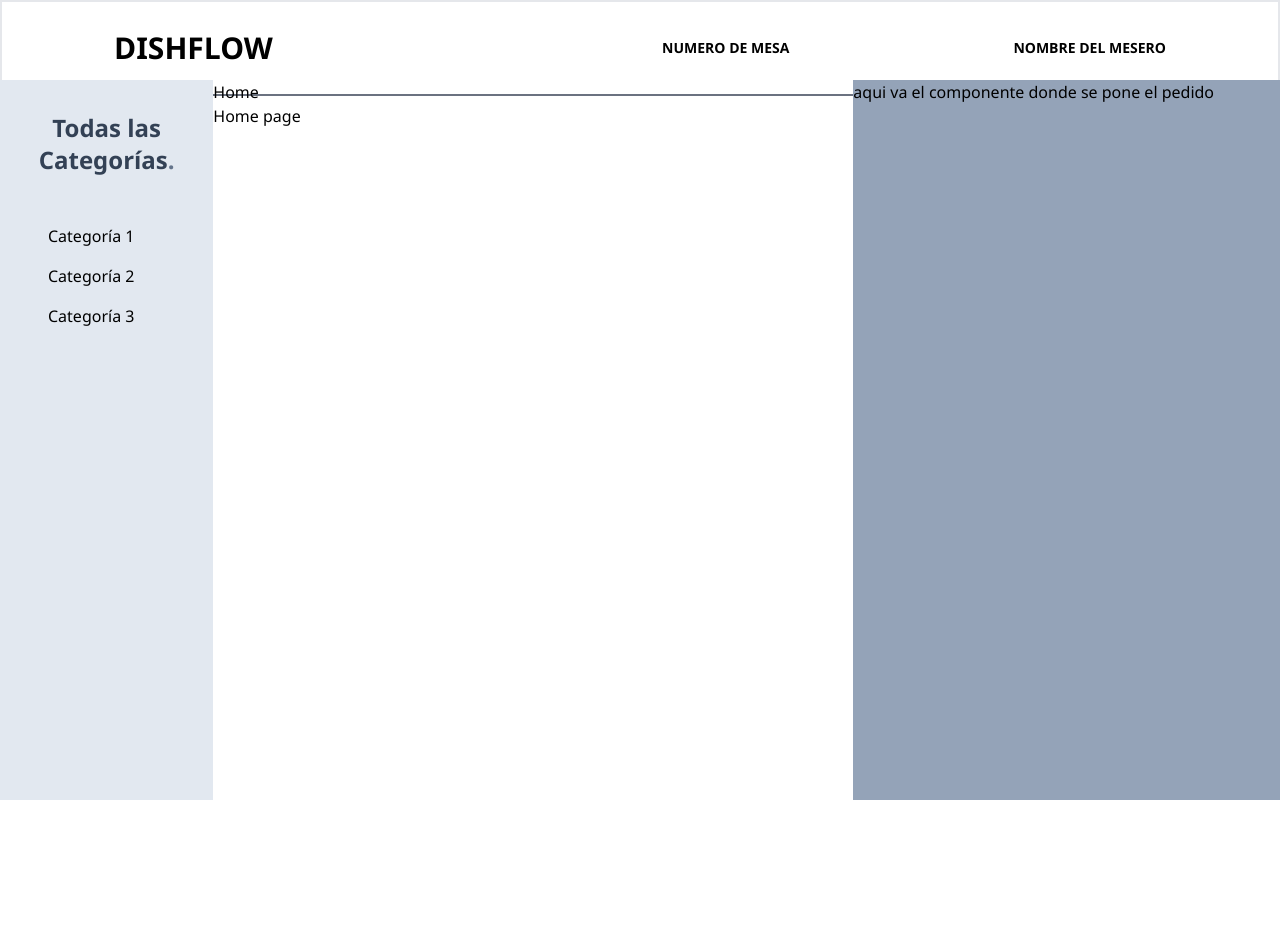
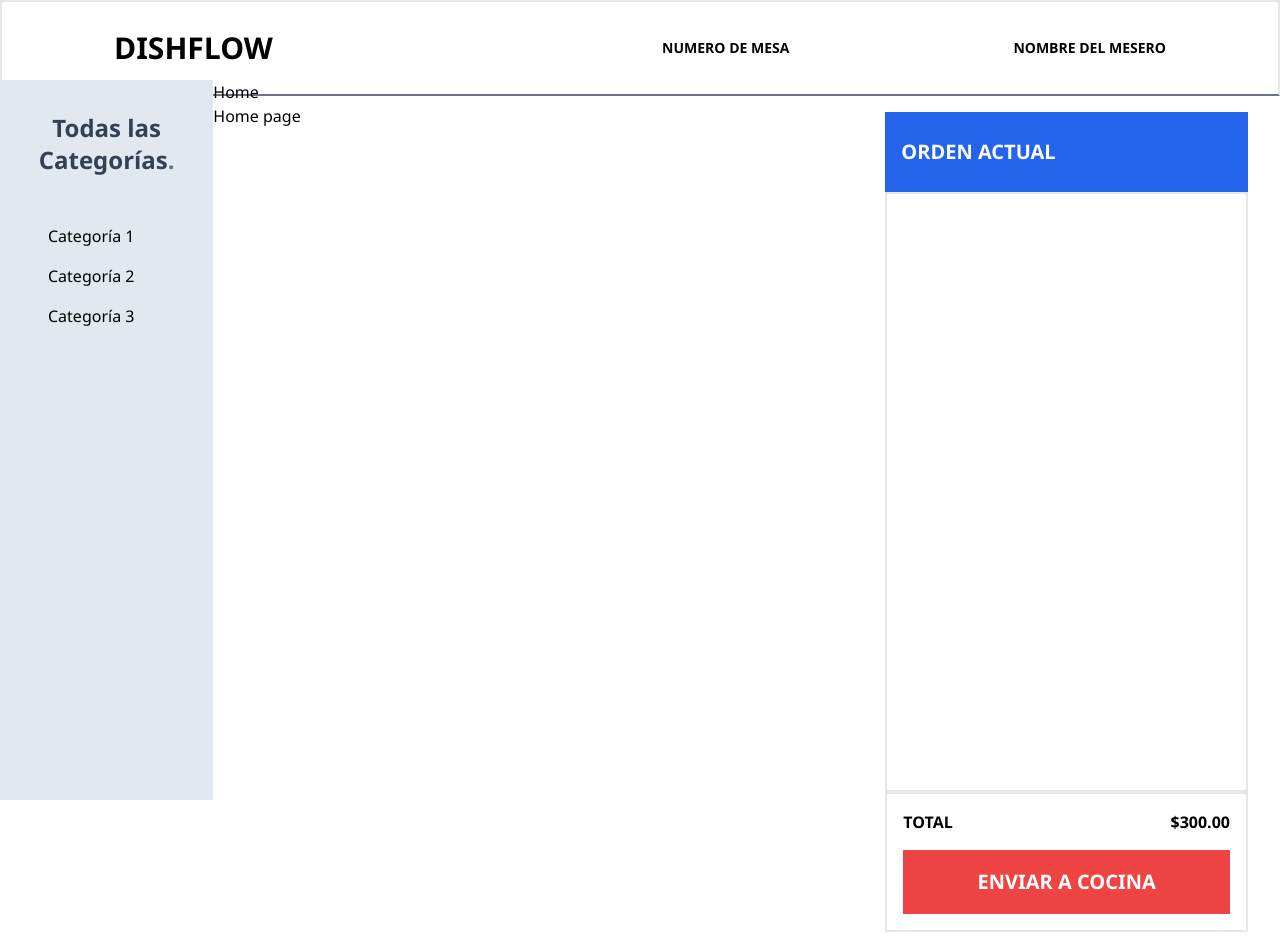
Before and after one commit to No-Country-simulation/c22-58-n-webapp, a React (Vite) app in the folder frontend/: page /categorias in a window 1280 px wide. Before the commit the page ends 800 px from the top, so only its background shows below. Built offline with nearby package versions, Linux system fonts and the light colour scheme.

Commit message:
terminado el html y css del componente orden actual

```diff
--- /dev/null
+++ b/frontend/src/components/OrdenActual.tsx
@@ -0,0 +1,19 @@
+export default function OrdenActual() {
+  return (
+    <main className="p-4 uppercase">
+      <header className="flex h-20 w-full items-center bg-blue-600">
+        <h1 className="ml-4 text-xl font-bold text-white">orden actual</h1>
+      </header>
+      <section className="h-[600px] border-2 border-solid border-gray-200"></section>
+      <footer className="border-2 border-solid border-gray-200 p-4 font-bold">
+        <div className="mb-4 flex justify-between">
+          <span>total</span>
+          <span>$300.00</span>
+        </div>
+        <button className="h-16 w-full bg-red-500 text-xl uppercase text-white">
+          enviar a cocina
+        </button>
+      </footer>
+    </main>
+  );
+}
--- a/frontend/src/layouts/LayoutAdmin.tsx
+++ b/frontend/src/layouts/LayoutAdmin.tsx
@@ -3,6 +3,7 @@ import { Outlet } from 'react-router-dom'; //el outlet nos sirve para agregarle
 // Componentes
 import SideBar from '../components/Sidebar';
 import BarraNavegacionMenu from '../components/BarraNavegacionMenu';
+import OrdenActual from '../components/OrdenActual';
 
 function LayoutAdmin() {
   return (
@@ -14,8 +15,8 @@ function LayoutAdmin() {
       <div className="col-start-2 col-end-5 row-start-2 row-end-3 h-[90vh] overflow-y-scroll">
         <Outlet />
       </div>
-      <div className="col-start-5 col-end-7 row-start-2 bg-slate-400">
-        aqui va el componente donde se pone el pedido
+      <div className="col-start-5 col-end-7 row-start-2 p-4">
+        <OrdenActual />
       </div>
     </div>
   );
```
